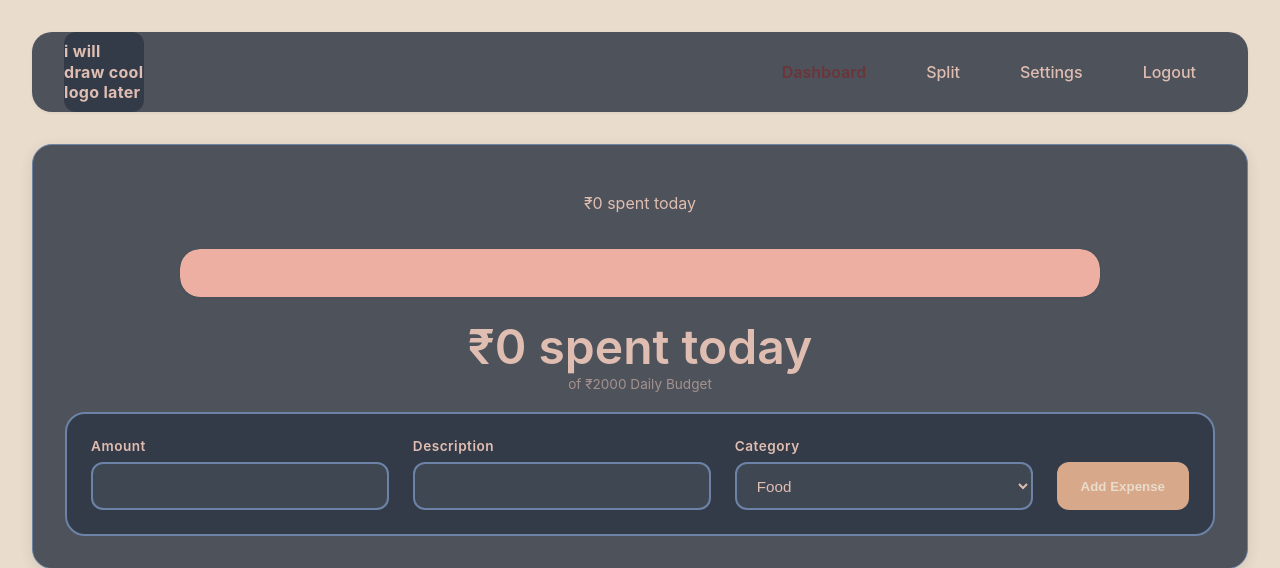
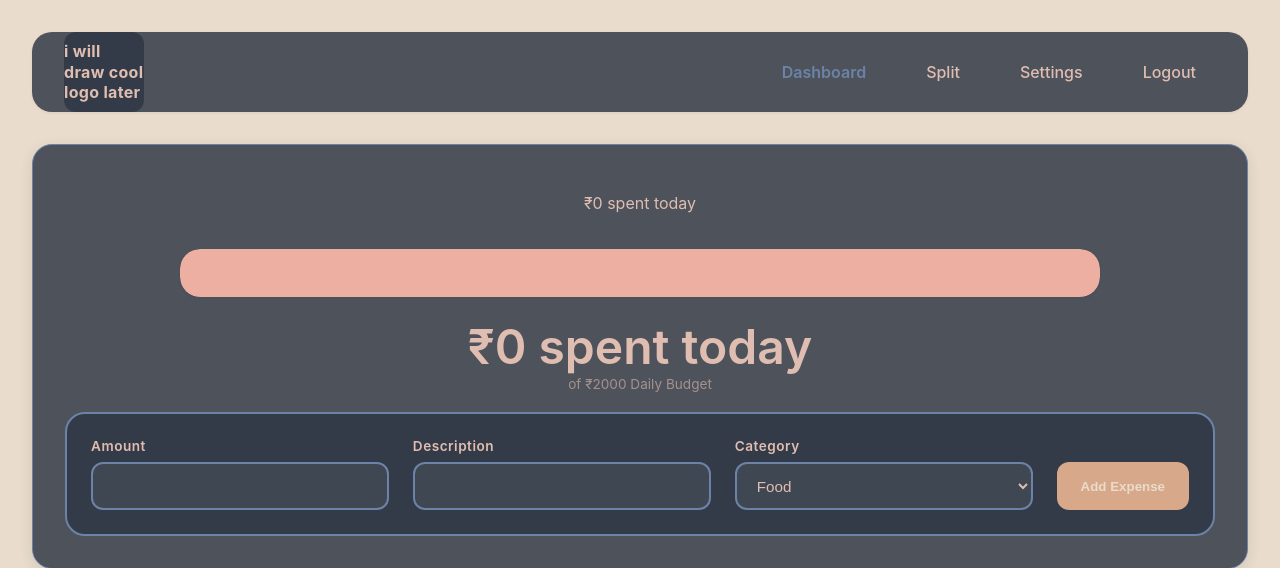
Before and after one commit to debbie3464/Expense-Tracker, a Flask app: page /dashboard in a window 1280 px wide. Shown: the top 568 px of the page. Run offline with Flask 3, Linux system fonts and the light colour scheme; the visitor is signed in with stand-in values (Sample User, id 1); data that the repository does not hold is empty.

Commit message:
changed nav styles

```diff
--- a/static/style.css
+++ b/static/style.css
@@ -65,6 +65,7 @@ nav {
 
     padding: 0 var(--space-lg);
     box-shadow: var(--shadow-sm);
+
 }
 
 .logo {
@@ -103,8 +104,12 @@ nav {
 }
 
 .nav-links a:hover {
-    background-color: var(--hover);
+
     transform: translateY(-1px);
+
+
+    border:2px solid var(--border);
+    border-radius:var(--radius-lg);
 }
 
 .nav-links a:active {
@@ -390,13 +395,13 @@ body {
     bottom: -4px;
     width: 0;
     height: 2px;
-    background: #940e0e6c;
-    transition: width 0.25s ease;
+    background: #6c83a7;
+    transition: width 0.50s ease;
 }
 .nav-links a:hover::after {
     width: 100%;
 }
 .nav-links a.active {
-    color:  #940e0e6c;
+    color:#6c83a7;
     font-weight: 600;
 }
```
